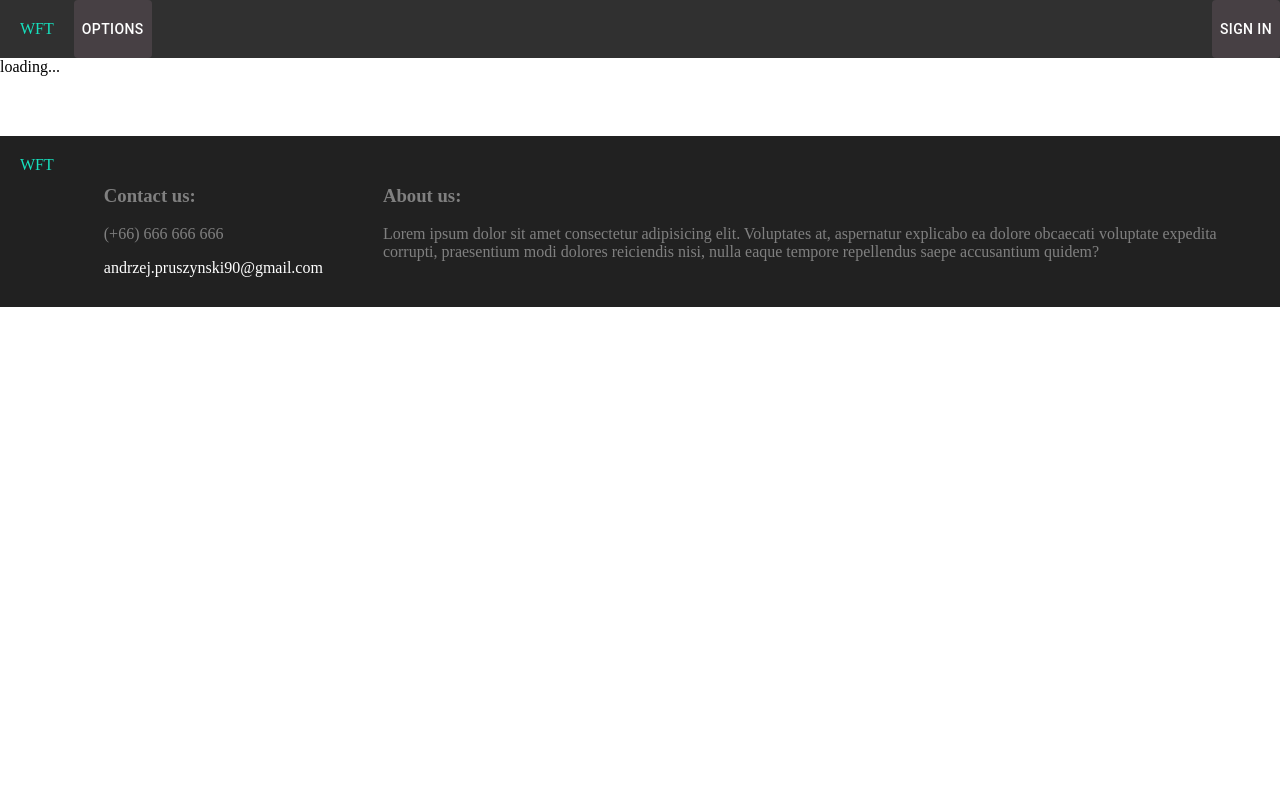
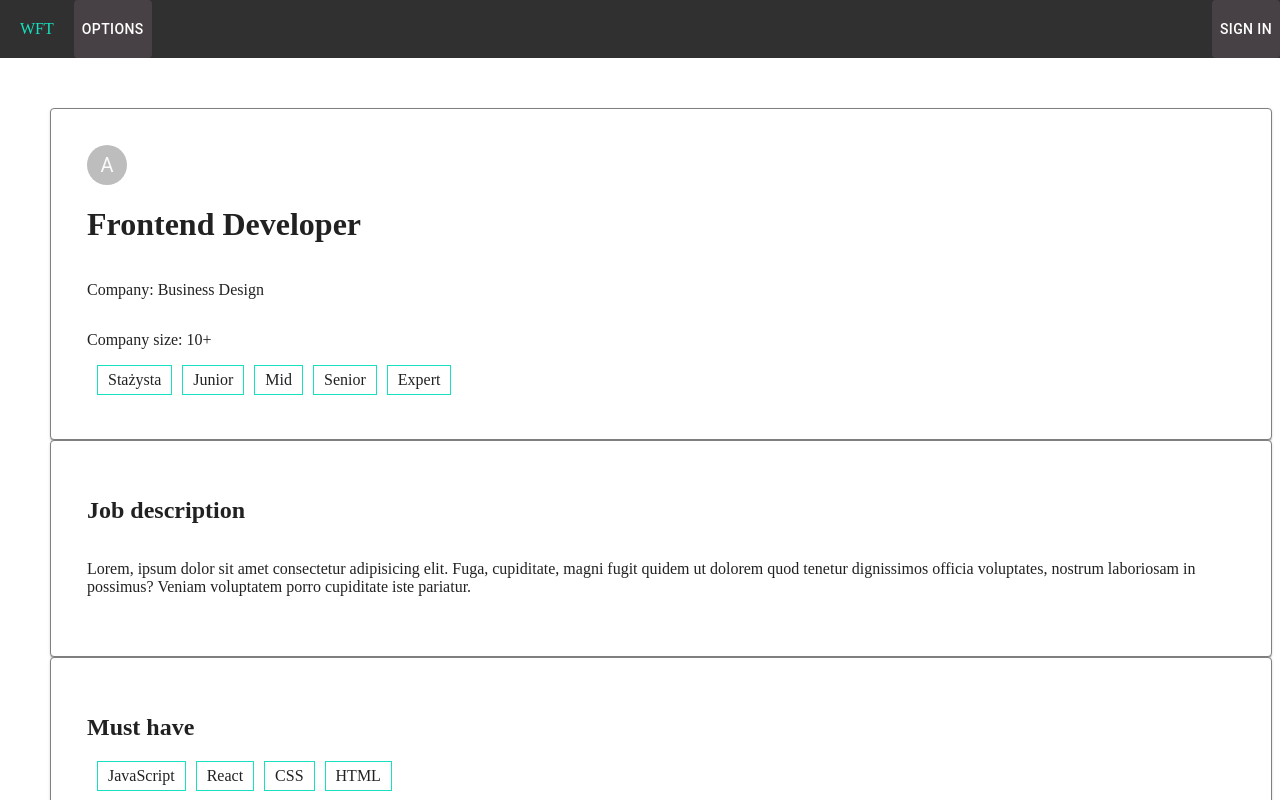
Before and after one commit to pruszynskia/wft, a React (Create React App) app in the folder client/: page /1 in a window 1280 px wide. Shown: the top 800 px of the page. Built offline with nearby package versions, Linux system fonts and the light colour scheme.

Commit message:
dev/wftech-32 - add routing to details page

```diff
--- a/client/src/components/JobOffer/JobOfferDetails.tsx
+++ b/client/src/components/JobOffer/JobOfferDetails.tsx
@@ -1,21 +1,24 @@
 import React from "react";
 
 import { JobOfferDetailsStyles } from "../../styles/common"
-import companyData from "../../temp/company-data.json";
+import { useSelector } from 'react-redux'
 
 import Card from '@material-ui/core/Card';
 import CardContent from '@material-ui/core/CardContent';
 import Avatar from '@material-ui/core/Avatar';
 import { Button } from '@material-ui/core';
 
-const dataAll = companyData;
+interface RootState {
+    jobOffers: any
+}
+
 
 const JobOfferDetails = ({match}: any) => {
     const useStyles = JobOfferDetailsStyles();
     //const data_det = data.filter()[0];
     console.log(match.params.jobOfferId);
     const jobOfferId = match.params.jobOfferId;
-    let data = dataAll.filter((pos: any) => {pos.id === jobOfferId})[0];
+    let data = useSelector((state: RootState) => state.jobOffers).filter((pos: any) => pos.id === jobOfferId)[0]
     console.log(data);
     return (
         <>
```
